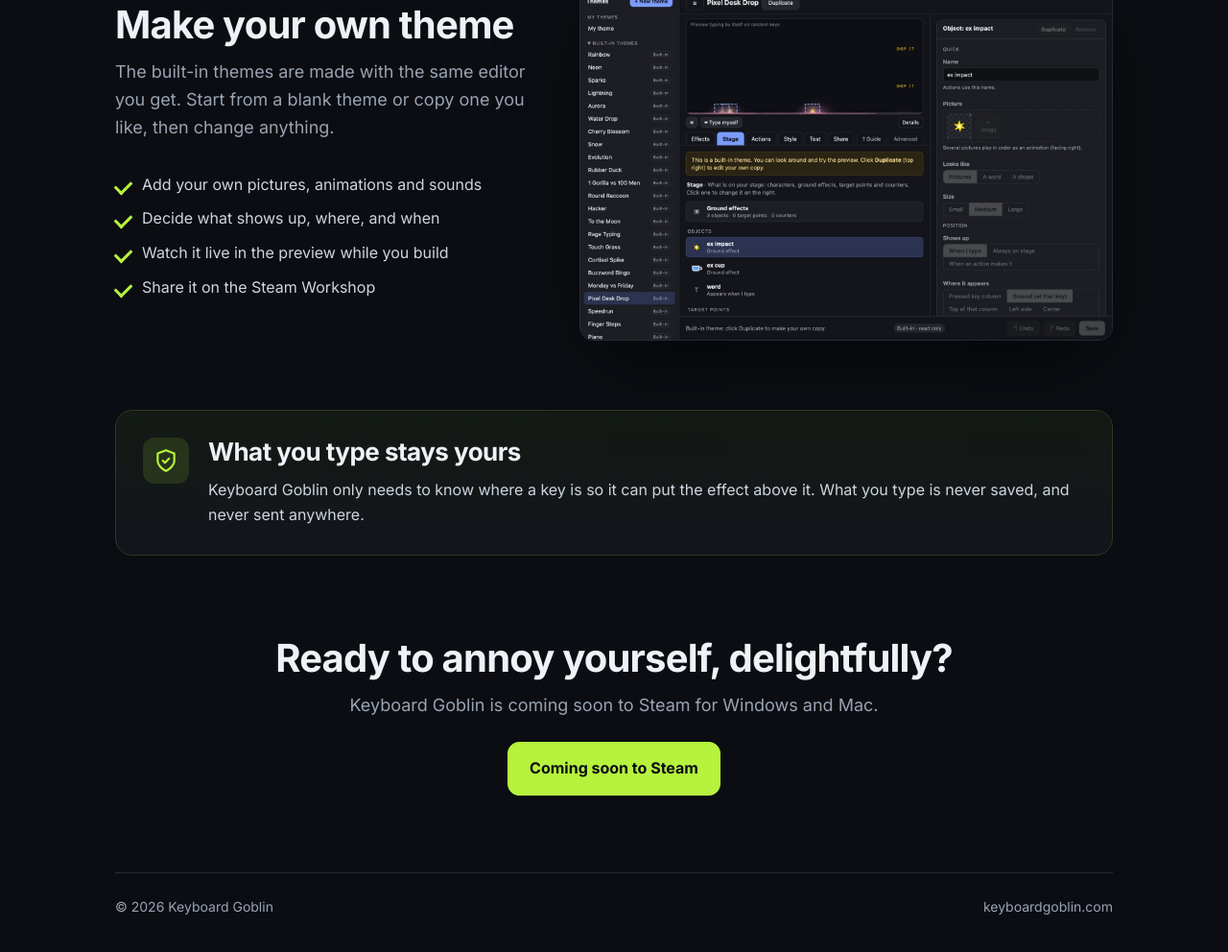
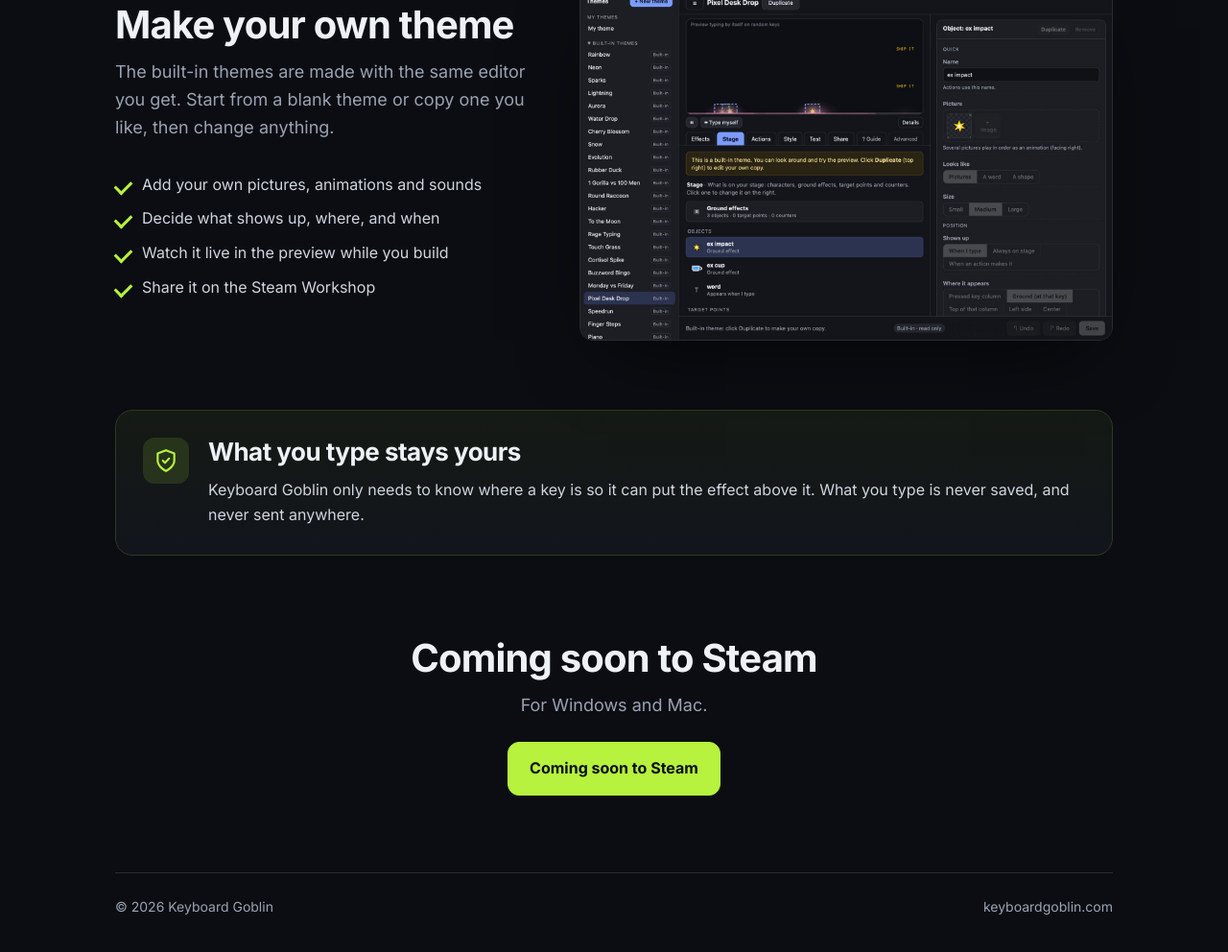
Before and after one commit to watanid26/keyboardgoblin.com, a plain HTML site: page index.html in a window 1280 px wide. Shown: the part 1780-2772 px from the top of the page at 96% size. Drawn offline with Linux system fonts and the light colour scheme.

Commit message:
Remove closing tagline
Co-Authored-By: Claude Opus 5.5 <noreply@anthropic.com>
Claude-Session: https://claude.ai/code/session_01JV5o6PP2UUMGGzQtunzw7D

```diff
--- a/index.html
+++ b/index.html
@@ -173,8 +173,8 @@ footer a{color:var(--muted)}
     </section>
 
     <div class="final">
-      <h2>Ready to annoy yourself, delightfully?</h2>
-      <p class="lead" style="margin:0 auto 24px">Keyboard Goblin is coming soon to Steam for Windows and Mac.</p>
+      <h2>Coming soon to Steam</h2>
+      <p class="lead" style="margin:0 auto 24px">For Windows and Mac.</p>
       <a class="btn primary" href="#" id="steam2">Coming soon to Steam</a>
     </div>
   </main>
```
